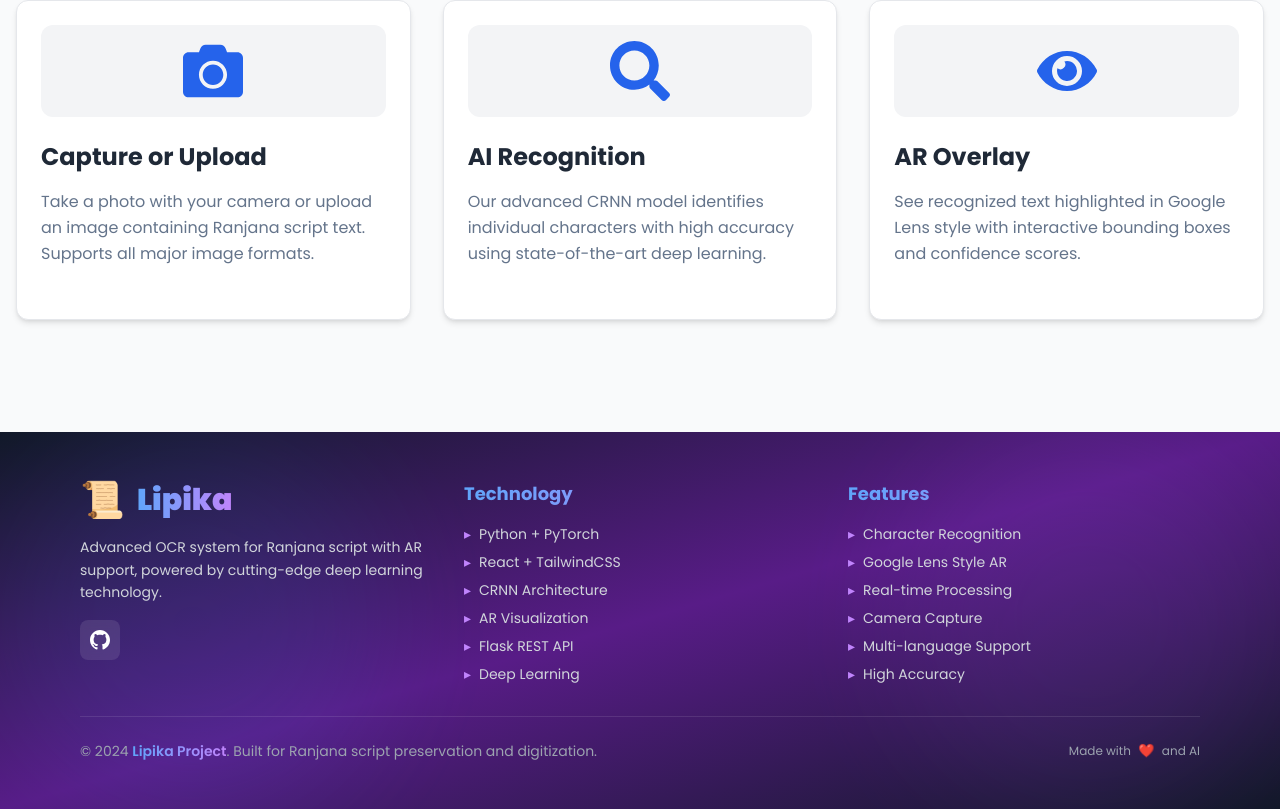
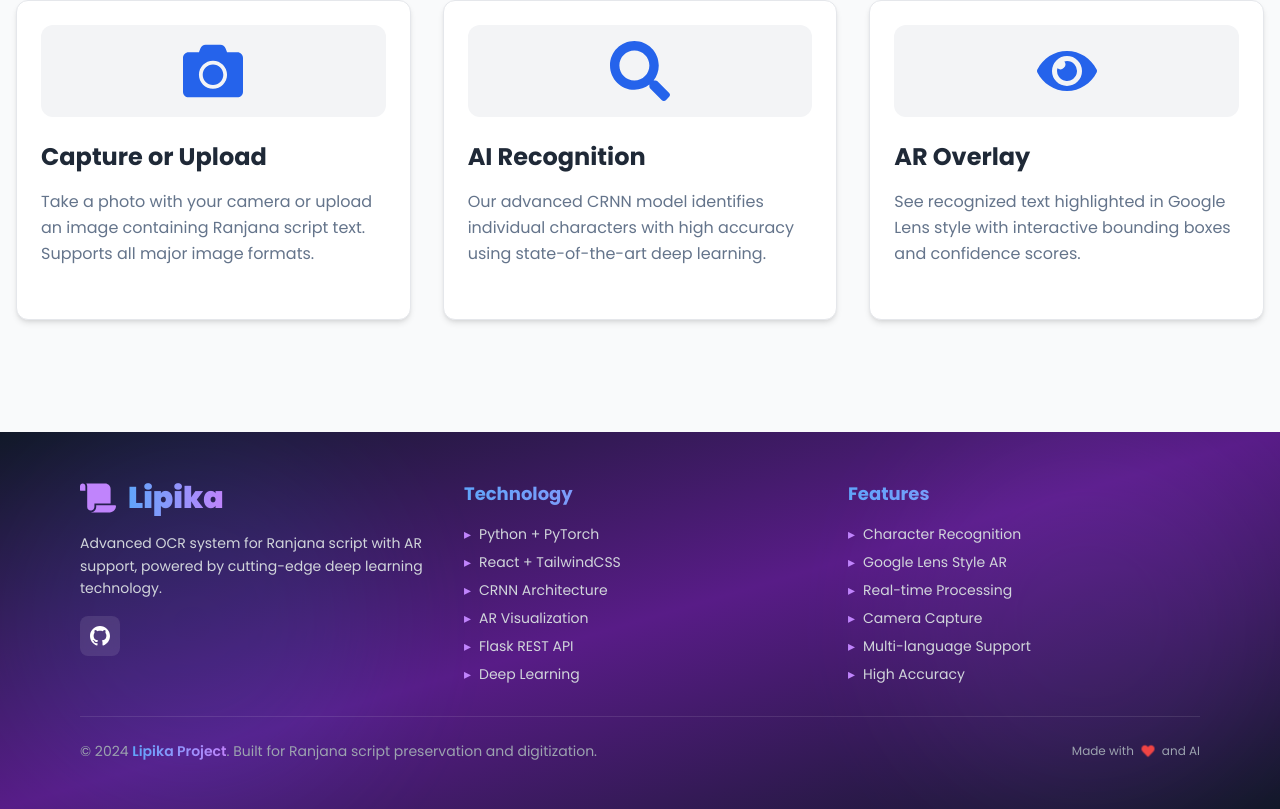
Before and after one commit to SajBajra/Final-Year-Project, a React app in the folder frontend/: page / in a window 1280 px wide. Shown: the part 1094-1903 px from the top of the page. Built offline with nearby package versions, Linux system fonts and the light colour scheme; the HTML template or start-up script is replaced by a standard one.

Commit message:
refactor: Replace emojis with icons in Footer component

```diff
--- a/frontend/src/components/Footer.jsx
+++ b/frontend/src/components/Footer.jsx
@@ -1,4 +1,5 @@
 import { motion } from 'framer-motion'
+import { FaScroll, FaHeart } from 'react-icons/fa'
 
 const Footer = () => {
   return (
@@ -19,7 +20,7 @@ const Footer = () => {
             transition={{ duration: 0.5 }}
           >
             <div className="flex items-center space-x-3 mb-4">
-              <span className="text-4xl">📜</span>
+              <FaScroll className="text-4xl text-purple-400" />
               <h3 className="text-3xl font-black bg-gradient-to-r from-blue-400 to-purple-400 bg-clip-text text-transparent">
                 Lipika
               </h3>
@@ -131,7 +132,7 @@ const Footer = () => {
                 transition={{ repeat: Infinity, duration: 1 }}
                 className="text-red-500"
               >
-                ❤️
+                <FaHeart />
               </motion.span>
               <span>and AI</span>
             </div>
```
